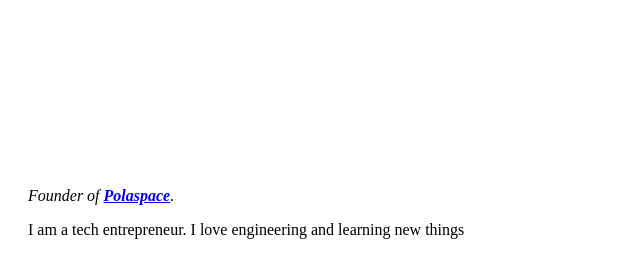
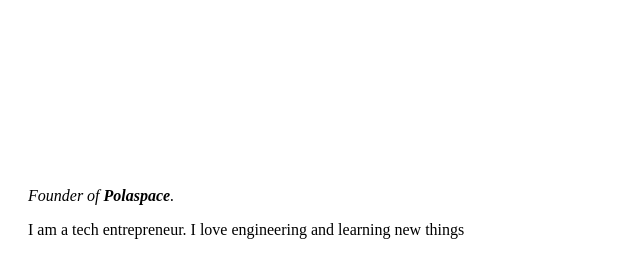
Before and after one commit to polaspace/cv, a plain HTML site: page index.html in a window 1280 px wide. Shown: the top 277 px of the page, 423-1063 px from the left. Drawn offline with Linux system fonts and the light colour scheme.

Commit message:
Update index.html

```diff
--- a/index.html
+++ b/index.html
@@ -10,7 +10,7 @@
     <table cellspacing="20">
         <tr>
             <td><img src="horse.png" alt="vili profile picture"></td>
-            <td><p><em>Founder of <strong><a href="https://www.youtube.com/@polaspace2605"> Polaspace</a></strong>.</em> </p>
+            <td><p><em>Founder of <strong><href="https://www.youtube.com/@polaspace2605"> Polaspace</a></strong>.</em> </p>
              <p> I am a tech entrepreneur. I love engineering and learning new things</p></td>td>
             </td>
         </tr>
```
